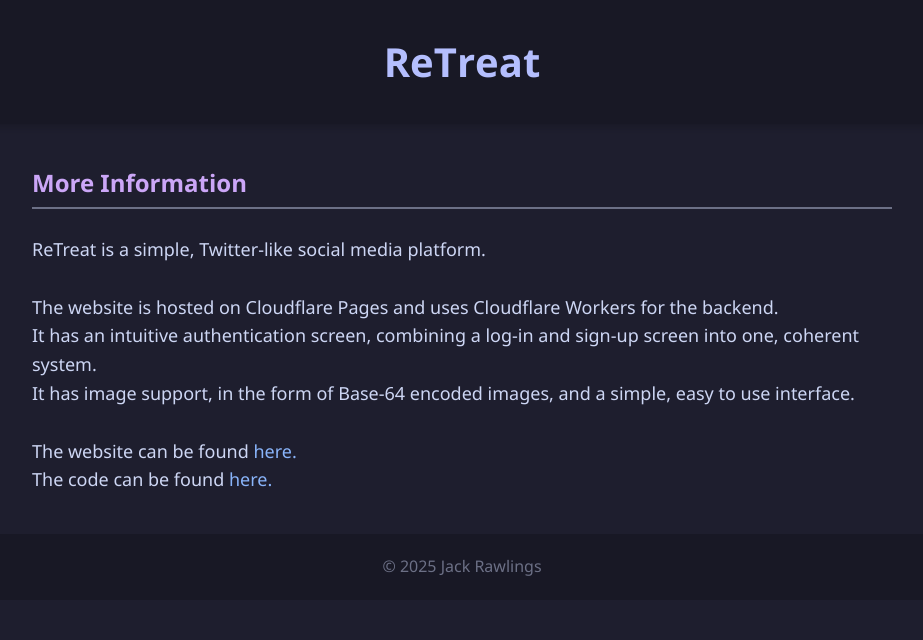
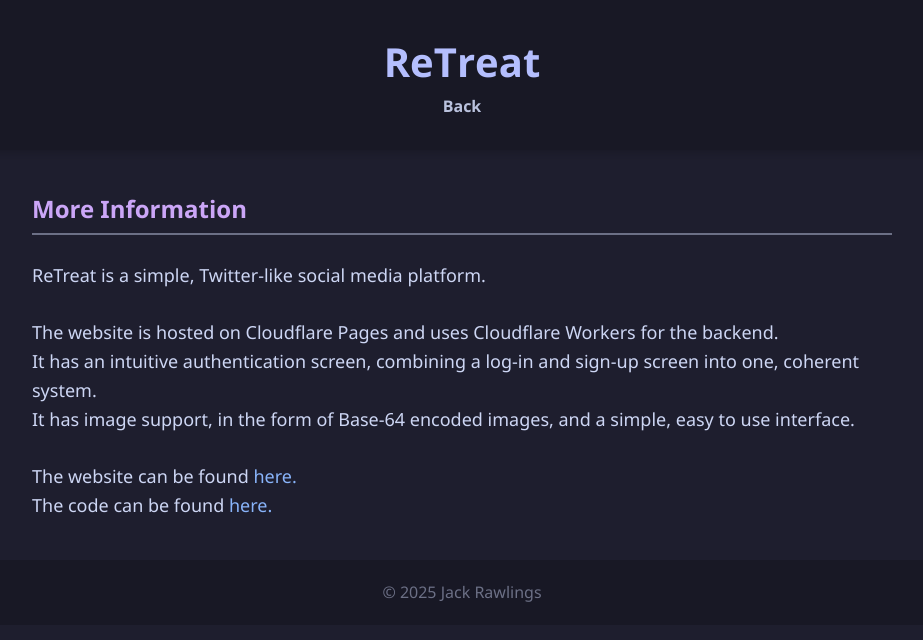
Before and after one commit to gingrspacecadet/Portfolio, a plain HTML site: page projectInfo/retreat.html in a window 1280 px wide. Shown: the whole page, without its empty margins (178-1101 px from the left). Drawn offline with Linux system fonts and the light colour scheme.

Commit message:
Added a back button

```diff
--- a/projectInfo/retreat.html
+++ b/projectInfo/retreat.html
@@ -9,6 +9,9 @@
 <body>
   <header>
     <h1>R</h1><h1>e</h1><h1>T</h1><h1>r</h1><h1>e</h1><h1>a</h1><h1>t</h1>
+    <nav>
+      <a href="../index.html">Back</a>
+    </nav>
   </header>
 
   <div class="container">
```
